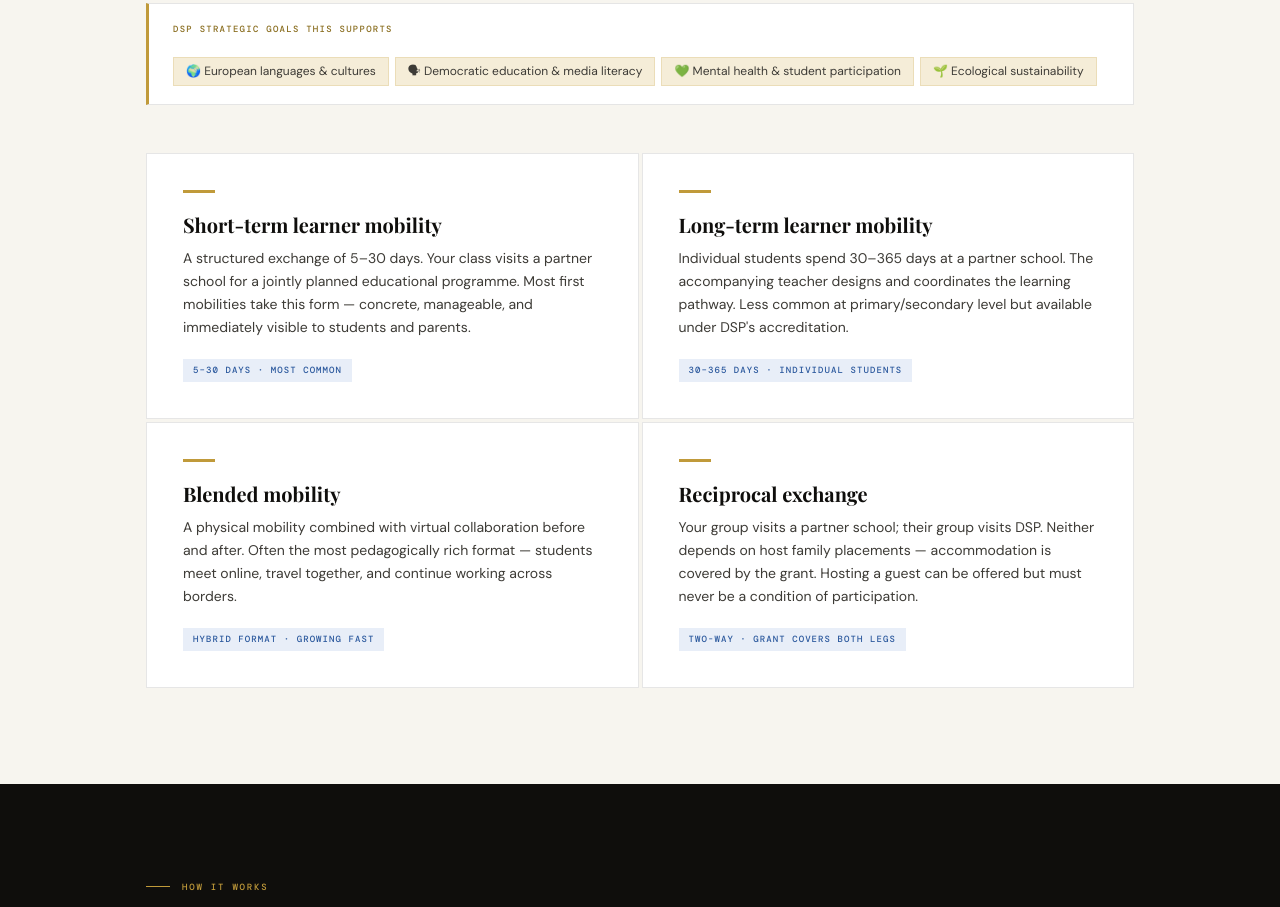
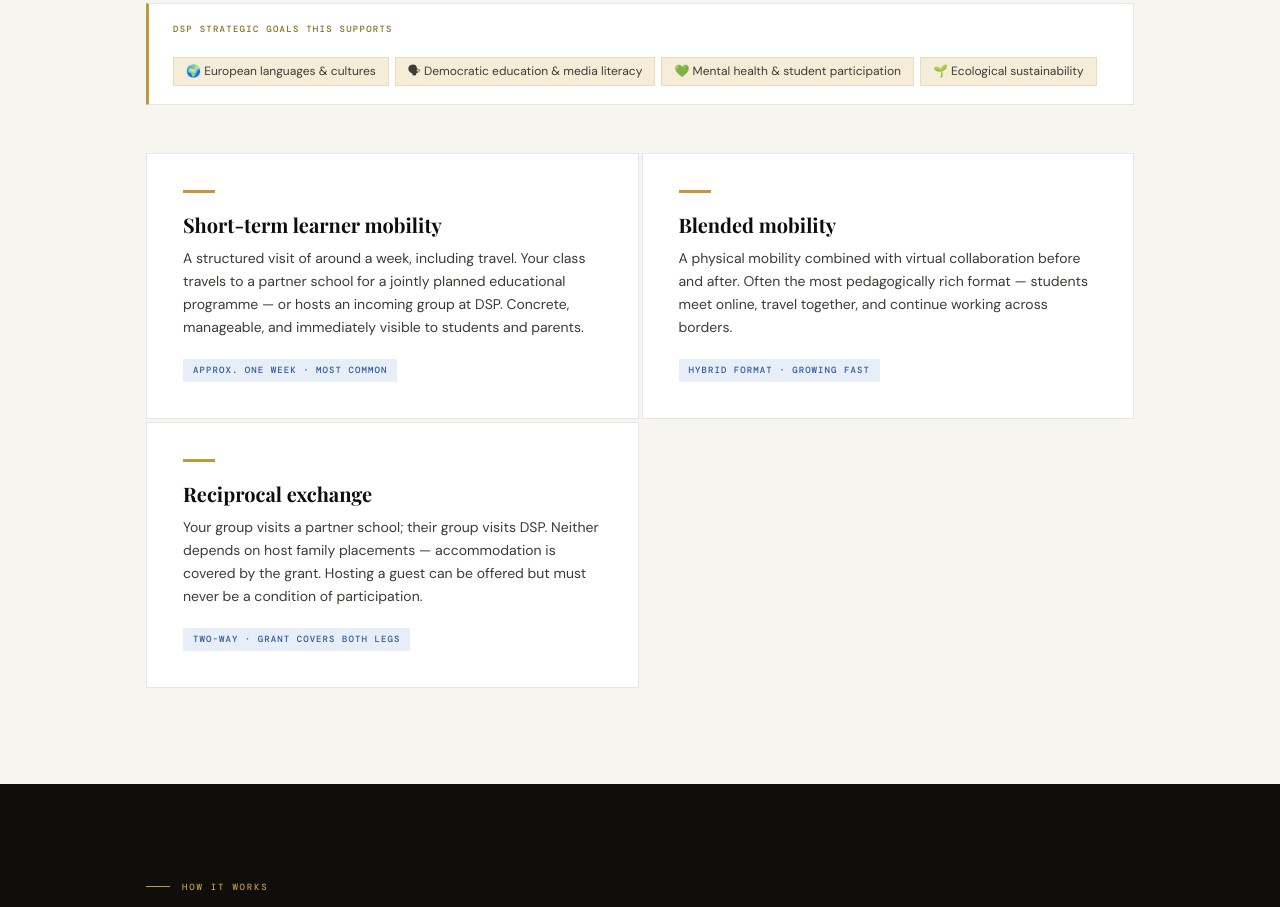
Before and after one commit to justinsteinmetz/ErasmusMobilities, a plain HTML site: page index.html in a window 1280 px wide. Shown: the part 1161-2068 px from the top of the page. Drawn offline with nearby package versions, Linux system fonts and the light colour scheme; a web font is replaced by a local one.

Commit message:
Update index.html

```diff
--- a/index.html
+++ b/index.html
@@ -993,15 +993,10 @@ body {
       <div class="what-card">
         <div class="what-card-accent"></div>
         <h3>Short-term learner mobility</h3>
-        <p>A structured exchange of 5–30 days. Your class visits a partner school for a jointly planned educational programme. Most first mobilities take this form — concrete, manageable, and immediately visible to students and parents.</p>
-        <div class="what-card-tag">5–30 days · most common</div>
+        <p>A structured visit of around a week, including travel. Your class travels to a partner school for a jointly planned educational programme — or hosts an incoming group at DSP. Concrete, manageable, and immediately visible to students and parents.</p>
+        <div class="what-card-tag">approx. one week · most common</div>
       </div>
-      <div class="what-card">
-        <div class="what-card-accent"></div>
-        <h3>Long-term learner mobility</h3>
-        <p>Individual students spend 30–365 days at a partner school. The accompanying teacher designs and coordinates the learning pathway. Less common at primary/secondary level but available under DSP's accreditation.</p>
-        <div class="what-card-tag">30–365 days · individual students</div>
-      </div>
+
       <div class="what-card">
         <div class="what-card-accent"></div>
         <h3>Blended mobility</h3>
```
